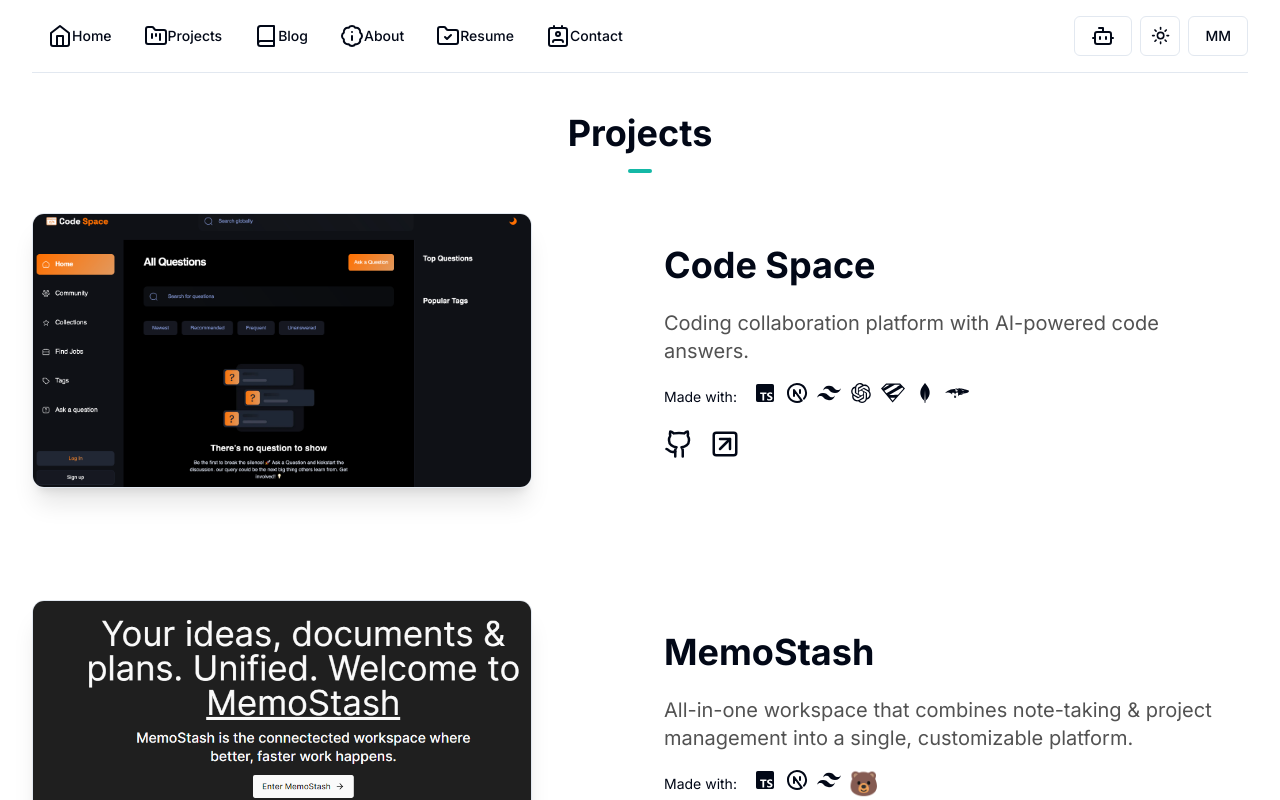
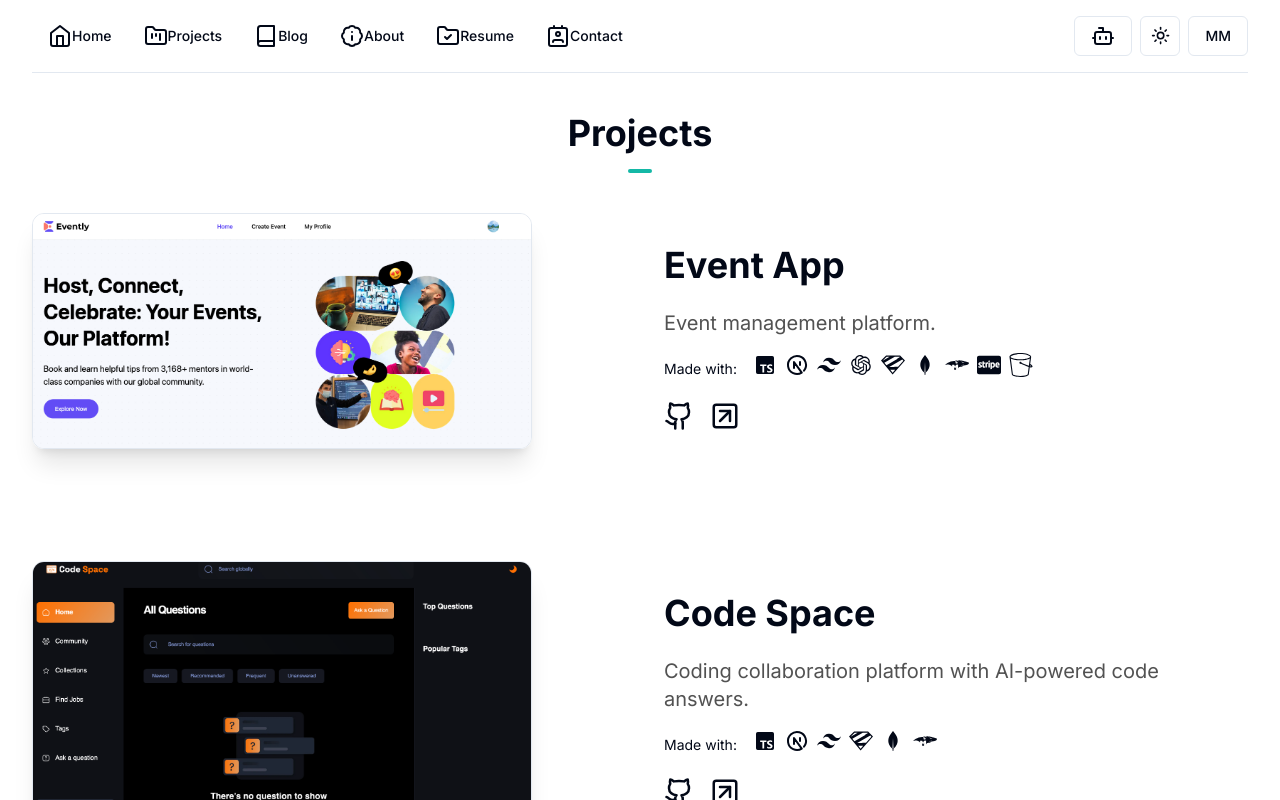
Before and after one commit to marcm8793/websitepersov2, a Next.js app: page /projects in a window 1280 px wide. Shown: the top 800 px of the page. Built offline with nearby package versions, Linux system fonts and the light colour scheme.

Commit message:
Add new project and update dependencies

```diff
--- a/src/app/projects/page.tsx
+++ b/src/app/projects/page.tsx
@@ -11,12 +11,14 @@ import {
   SiPrisma,
   SiRadixui,
   SiMongoose,
+  SiAmazons3,
 } from "react-icons/si";
 import {
   BiLogoMongodb,
   BiLogoTypescript,
   BiLogoPostgresql,
 } from "react-icons/bi";
+import { FaCcStripe } from "react-icons/fa";
 
 import {
   Tooltip,
@@ -28,6 +30,24 @@ import { Metadata } from "next";
 
 const projects = [
   {
+    name: "Event App",
+    description: "Event management platform.",
+    image: "/eventapp.png",
+    github: "https://github.com/marcm8793/eventapp",
+    link: "https://eventapp-livid.vercel.app/",
+    tools: [
+      { icon: <BiLogoTypescript />, tooltip: "TypeScript" },
+      { icon: <TbBrandNextjs />, tooltip: "Next.js" },
+      { icon: <SiTailwindcss />, tooltip: "Tailwind CSS" },
+      { icon: <RiOpenaiFill />, tooltip: "OpenAI" },
+      { icon: <SiZod />, tooltip: "Zod" },
+      { icon: <BiLogoMongodb />, tooltip: "MongoDB" },
+      { icon: <SiMongoose />, tooltip: "Mongoose" },
+      { icon: <FaCcStripe />, tooltip: "Stripe" },
+      { icon: <SiAmazons3 />, tooltip: "S3-UploadThing" },
+    ],
+  },
+  {
     name: "Code Space",
     description: "Coding collaboration platform with AI-powered code answers.",
     image: "/CodeSpace.png",
@@ -37,7 +57,6 @@ const projects = [
       { icon: <BiLogoTypescript />, tooltip: "TypeScript" },
       { icon: <TbBrandNextjs />, tooltip: "Next.js" },
       { icon: <SiTailwindcss />, tooltip: "Tailwind CSS" },
-      { icon: <RiOpenaiFill />, tooltip: "OpenAI" },
       { icon: <SiZod />, tooltip: "Zod" },
       { icon: <BiLogoMongodb />, tooltip: "MongoDB" },
       { icon: <SiMongoose />, tooltip: "Mongoose" },
```
Also changed, not shown: public/eventapp.png (added).
